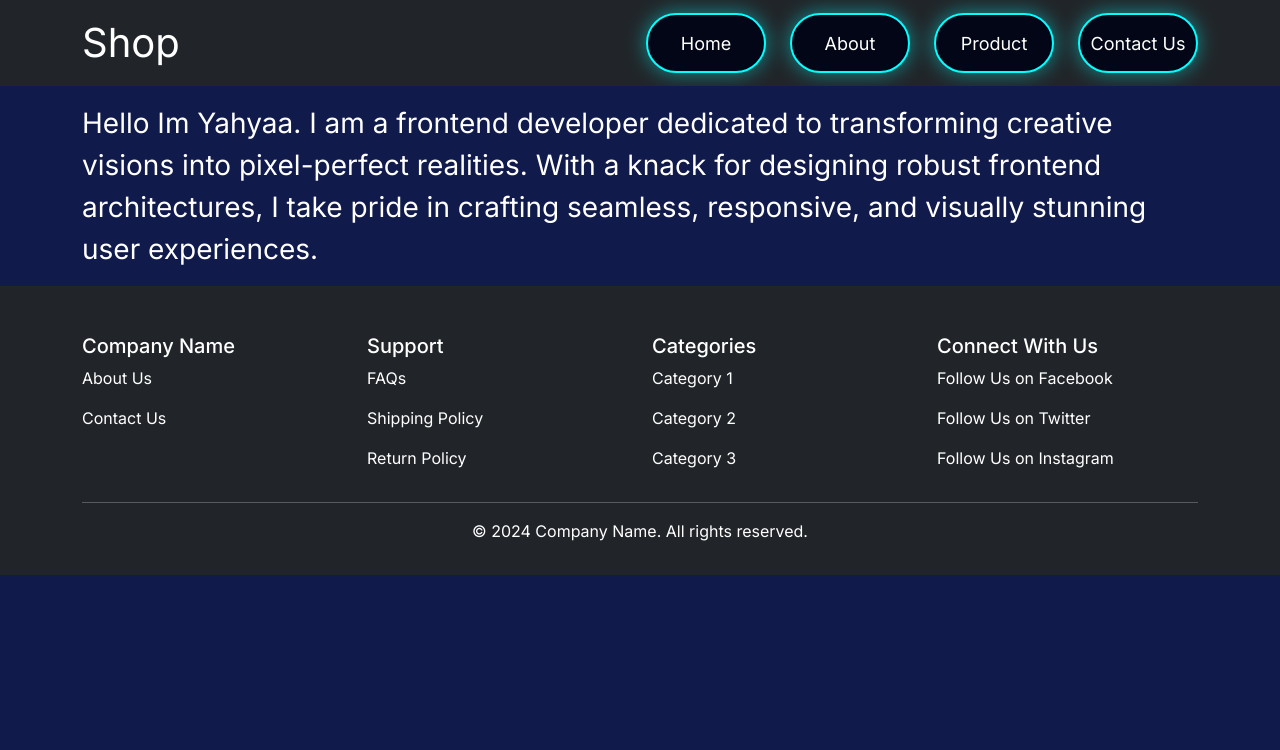
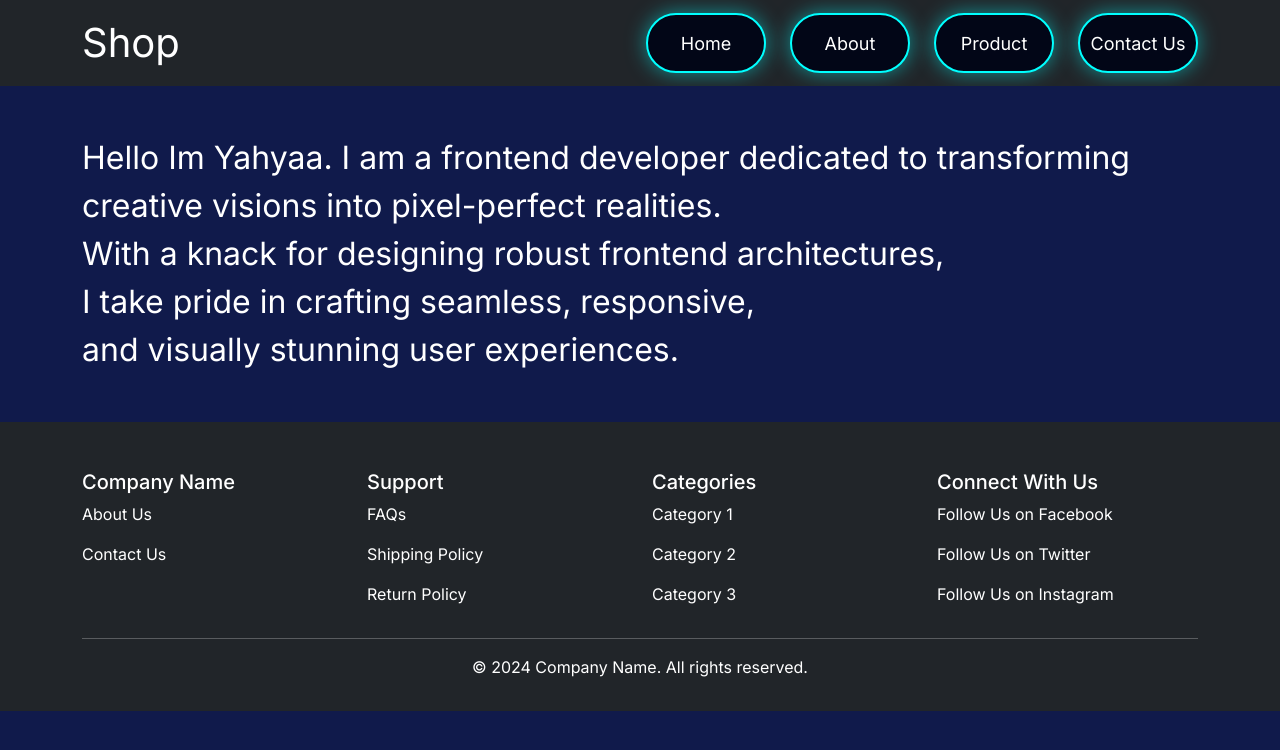
Before and after one commit to YahyaaMuhamedd/Next-Test, a Next.js app: page /about in a window 1280 px wide. Shown: the top 750 px of the page. Built offline with nearby package versions, Linux system fonts and the light colour scheme.

Commit message:
upload new

```diff
--- a/src/app/about/page.jsx
+++ b/src/app/about/page.jsx
@@ -2,9 +2,11 @@ import React from 'react'
 
 const About = () => {
     return (
-        <div className='container mt-3 mb-3'>
-            <p className='text-white fs-3'>
-                Hello Im Yahyaa. I am a frontend developer dedicated to transforming creative visions into pixel-perfect realities. With a knack for designing robust frontend architectures, I take pride in crafting seamless, responsive, and visually stunning user experiences.
+        <div className='container mt-5 mb-5'>
+            <p className='text-white fs-2'>
+                Hello Im Yahyaa. I am a frontend developer dedicated to transforming creative visions into pixel-perfect realities.<br />
+                 With a knack for designing robust frontend architectures,<br />
+                  I take pride in crafting seamless, responsive,<br /> and visually stunning user experiences.
             </p>
         </div>
     )
--- a/src/app/component/slider.jsx
+++ b/src/app/component/slider.jsx
@@ -30,7 +30,7 @@ export default function Slider() {
                     scrollbar={{ draggable: true }}
                     onSwiper={(swiper) => console.log(swiper)}
                     onSlideChange={() => console.log('slide change')}
-className='mt-1 h-75vh'
+className='mt-1 h-75vh w-100'
                 >
 
                     <SwiperSlide><Image src={logo.src} alt="asda" width={1200} height={500} /></SwiperSlide>
```
Also changed, not shown: src/app/contact/page.jsx (+5 -3 lines).
